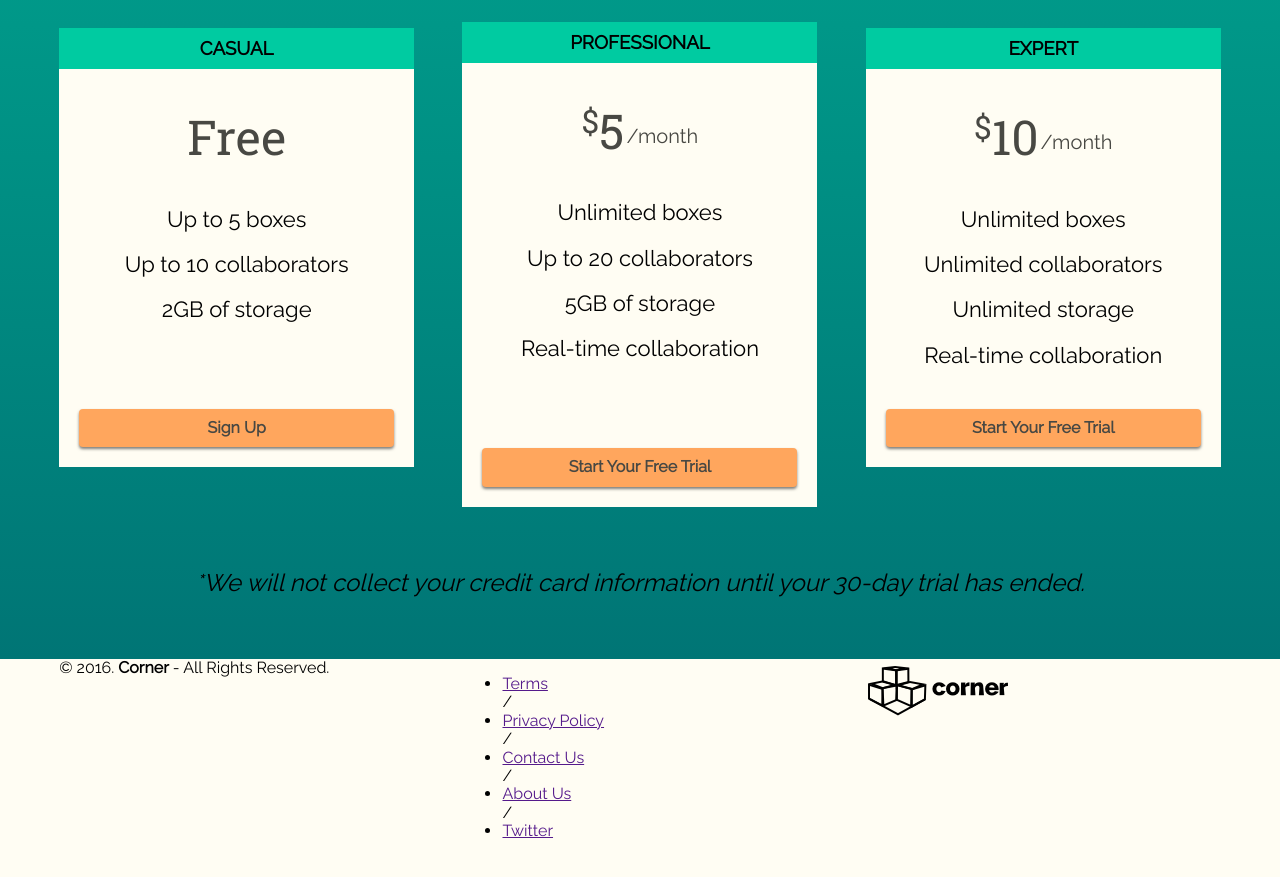
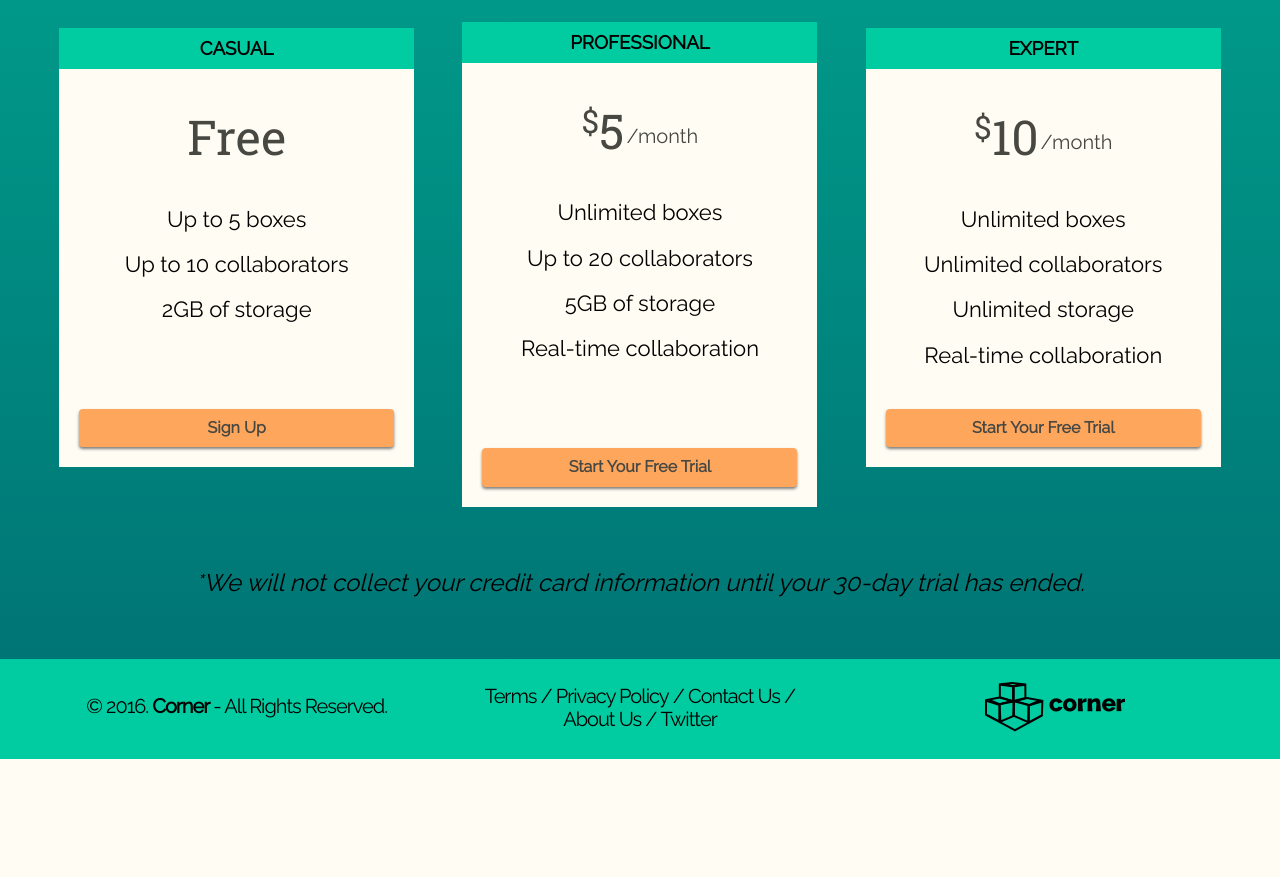
Before and after one commit to inimitabrin/corner, a plain HTML site: page index.html in a window 1280 px wide. Shown: the part 3332-4209 px from the top of the page. After the commit the page ends 4091 px from the top, so only its background shows below. Drawn offline with Linux system fonts and the light colour scheme.

Commit message:
Checkpoint-32-completed

```diff
--- a/css/style.css
+++ b/css/style.css
@@ -436,3 +436,63 @@ header .hero p {
   margin-top: -15px;
   margin-bottom: -30px;
 }
+
+/*
+  ======================================================
+  Footer
+  ======================================================
+*/
+
+footer {
+  background-color: #00cba1;
+  height: 150px;
+  position: relative;
+  overflow: hidden;
+  z-index: 0;
+}
+
+footer p, footer nav ul {
+  font-size: 20px;
+  font-weight: 100px;
+  text-align: center;
+  letter-spacing: -1px;
+}
+
+footer nav ul {
+  margin: 10px auto 0;
+}
+
+footer p {
+  margin: 17px auto 0;
+}
+
+footer nav ul li {
+  list-style-type: none;
+  display: inline;
+}
+
+footer nav ul li a {
+  color: #000;
+  text-decoration: none;
+}
+
+footer .logo {
+  margin: 0 auto;
+  display: block;
+}
+
+@media (min-width: 991px) {
+  footer {
+    background-color: #00cba1;
+    height: 100px;
+  }
+
+  footer p, footer nav ul {
+    padding: .8em 0;
+    text-align: center;
+  }
+
+  footer .logo {
+    padding: 1em 0 1em 1.5em;
+  }
+}
--- a/index.html
+++ b/index.html
@@ -161,7 +161,7 @@
     <!-- Footer -->
     <footer>
       <div class="container footer-nav-block">
-        <div class="left-footer-block one-third"
+        <div class="left-footer-block one-third">
           <p class="copyright-block">&copy; 2016. <strong>Corner</strong> - All Rights Reserved.</p>
         </div>
         <nav class="link-block middle-footer-block one-third">
```
